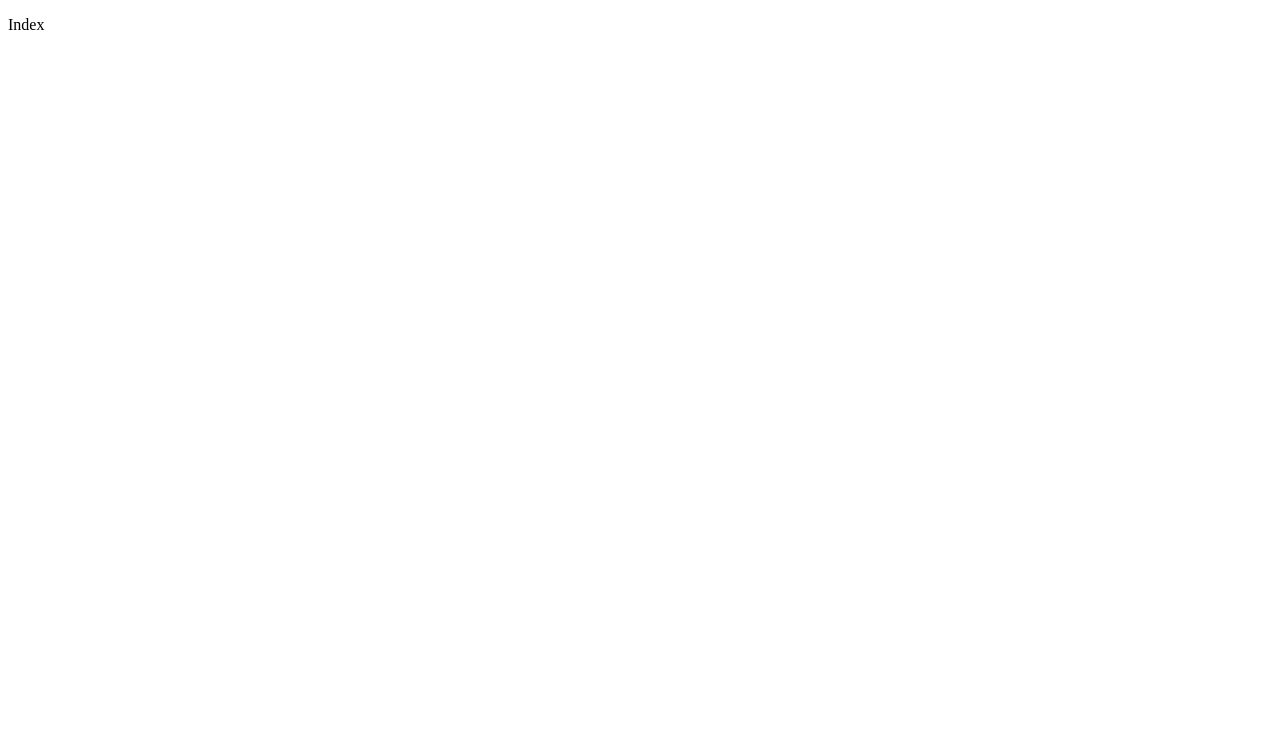
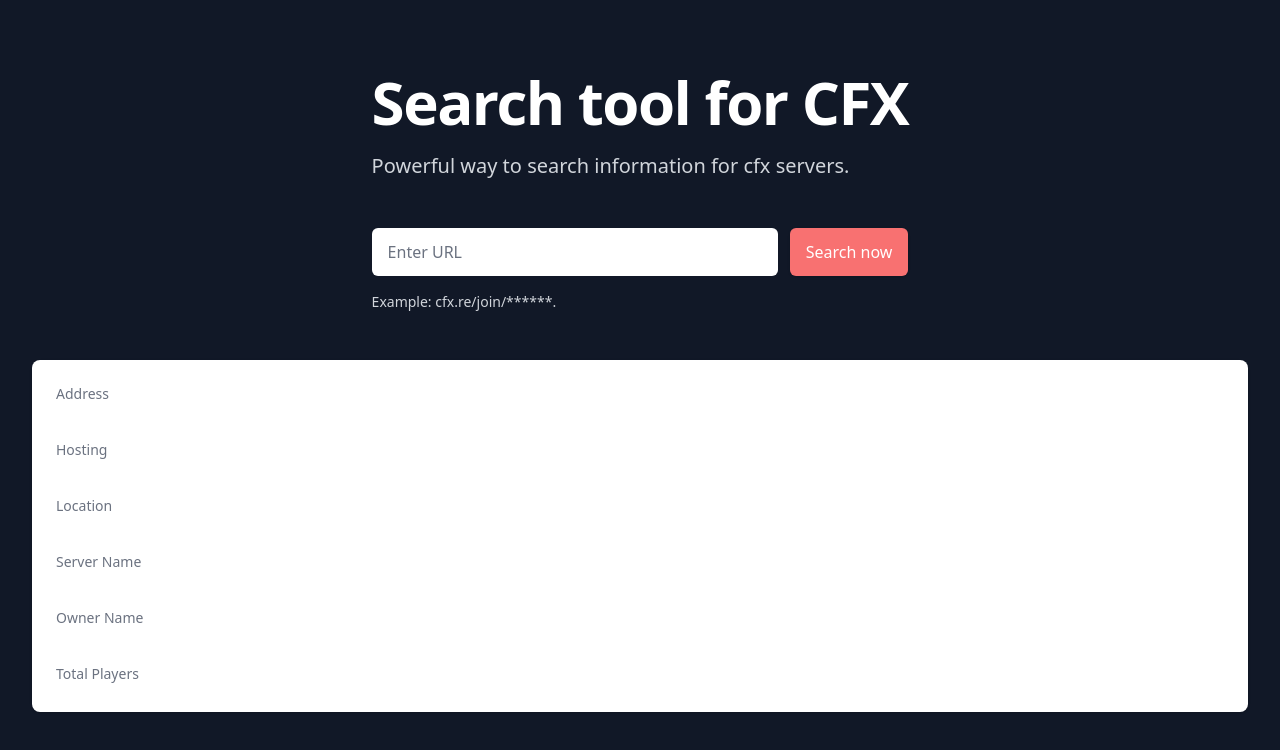
Before and after one commit to daniieljc/fif-web, a React (Create React App) app: page / in a window 1280 px wide. Shown: the top 750 px of the page. Built offline with nearby package versions, Linux system fonts and the light colour scheme.

Commit message:
add tailwindcss

```diff
--- a/public/index.html
+++ b/public/index.html
@@ -1,14 +1,12 @@
 <!DOCTYPE html>
 <html lang="en">
+
 <head>
   <meta charset="utf-8" />
   <link rel="icon" href="%PUBLIC_URL%/favicon.ico" />
   <meta name="viewport" content="width=device-width, initial-scale=1" />
   <meta name="theme-color" content="#000000" />
-    <meta
-      name="description"
-      content="Web site created using create-react-app"
-    />
+  <meta name="description" content="Web site created using create-react-app" />
   <link rel="apple-touch-icon" href="%PUBLIC_URL%/logo192.png" />
   <!--
       manifest.json provides metadata used when your web app is installed on a
@@ -24,11 +22,29 @@
       work correctly both with client-side routing and a non-root public URL.
       Learn how to configure a non-root public URL by running `npm run build`.
     -->
-    <title>React App</title>
+  <title>CFX Finder</title>
+
+  <script src="https://cdn.tailwindcss.com"></script>
+
+  <!-- Global site tag (gtag.js) - Google Analytics -->
+  <script async src="https://www.googletagmanager.com/gtag/js?id=UA-118150984-11"></script>
+  <script>
+    window.dataLayer = window.dataLayer || [];
+    function gtag() { dataLayer.push(arguments); }
+    gtag('js', new Date());
+    gtag('config', 'UA-118150984-11');
+  </script>
 </head>
+
 <body>
   <noscript>You need to enable JavaScript to run this app.</noscript>
+  <div class="bg-gray-900 min-h-screen">
+    <main>
+      <section class="mx-auto max-w-7xl px-8">
         <div id="root"></div>
+      </section>
+    </main>
+  </div>
   <!--
       This HTML file is a template.
       If you open it directly in the browser, you will see an empty page.
@@ -40,4 +56,5 @@
       To create a production bundle, use `npm run build` or `yarn build`.
     -->
 </body>
+
 </html>
--- a/src/App.js
+++ b/src/App.js
@@ -1,10 +1,112 @@
 import React, { Component } from "react";
 
 export class App extends Component {
+  constructor(props) {
+    super(props);
+    this.state = {
+      url: undefined,
+      country: undefined,
+      server_name: undefined,
+      owner_name: undefined,
+      address: undefined,
+      isp: undefined,
+    };
+  }
+
+  handleChange(event) {
+    this.setState({ url: event.target.value });
+  }
+
+  handleSubmit(event) {
+    event.preventDefault();
+  }
+
   render() {
     return (
       <>
-        <p>Index</p>
+        <div class="lg:grid lg:grid-cols-1 lg:gap-8">
+          <div class="mx-auto max-w-md px-4 sm:max-w-2xl sm:px-6 sm:text-center lg:px-0 lg:text-left lg:flex lg:items-center">
+            <div class="py-12">
+              <h1 class="text-4xl tracking-tight font-extrabold text-white sm:mt-5 sm:text-6xl lg:mt-6 xl:text-6xl">
+                <span class="block pb-3 sm:pb-5">Search tool for CFX</span>
+              </h1>
+              <p class="text-base text-gray-300 sm:text-xl lg:text-lg xl:text-xl">
+                Powerful way to search information for cfx servers.
+              </p>
+              <div class="mt-8 sm:mt-12">
+                <form onSubmit={this.handleSubmit} class="sm:flex">
+                  <div class="min-w-0 flex-1">
+                    <label for="url" class="sr-only">
+                      Email address
+                    </label>
+                    <input
+                      type="text"
+                      placeholder="Enter URL"
+                      class="block w-full px-4 py-3 rounded-md border-0 text-base text-gray-900 placeholder-gray-500 focus:outline-none focus:ring-2 focus:ring-offset-2 focus:ring-cyan-400 focus:ring-offset-gray-900"
+                      onChange={this.handleChange}
+                    />
+                  </div>
+                  <div class="mt-3 sm:mt-0 sm:ml-3">
+                    <button class="block w-full py-3 px-4 rounded-md shadow bg-red-400 text-white font-medium hover:from-teal-600 hover:to-cyan-700 focus:outline-none focus:ring-2 focus:ring-offset-2 focus:ring-cyan-400 focus:ring-offset-gray-900">
+                      Search now
+                    </button>
+                  </div>
+                </form>
+                <p class="mt-3 text-sm text-gray-300 sm:mt-4">
+                  Example: cfx.re/join/******.
+                </p>
+              </div>
+            </div>
+          </div>
+        </div>
+        <div class="bg-white shadow overflow-hidden sm:rounded-lg">
+          <div class="grid grid-rows-4 gap-x-4 gap-y-8 p-6">
+            <div>
+              <div class="text-sm font-medium text-gray-500">Address</div>
+              <div class="mt-1 text-sm">
+                <a
+                  target="_blank"
+                  class="text-sky-400"
+                  href="https://ip-api.com/#{{$address}}"
+                >
+                  {this.state.address}
+                </a>
+              </div>
+            </div>
+            <div>
+              <div class="text-sm font-medium text-gray-500">Hosting</div>
+              <div class="mt-1 text-sm text-gray-900">{this.state.isp}</div>
+            </div>
+            <div>
+              <div class="text-sm font-medium text-gray-500">Location</div>
+              <div class="mt-1 text-sm text-gray-900">{this.state.country}</div>
+            </div>
+            <div>
+              <div class="text-sm font-medium text-gray-500">Server Name</div>
+              <div class="mt-1 text-sm text-gray-900">
+                {this.state.server_name}
+              </div>
+            </div>
+            <div>
+              <div class="text-sm font-medium text-gray-500">Owner Name</div>
+              <div class="mt-1 text-sm text-gray-900">
+                <a
+                  class="text-sky-400"
+                  target="_blank"
+                  href="{this.state.owner_url}"
+                >
+                  {this.state.owner_name}
+                </a>
+              </div>
+            </div>
+            <div>
+              <div class="text-sm font-medium text-gray-500">Total Players</div>
+              <div class="mt-1 text-sm text-gray-900">
+                {this.state.total_players}
+              </div>
+            </div>
+          </div>
+        </div>
       </>
     );
   }
```
Also changed, not shown: src/index.js (+4 -4 lines), 1 other file (tests, documents, lock files or other folders). Lines whose indentation alone changed are shown as unchanged.
